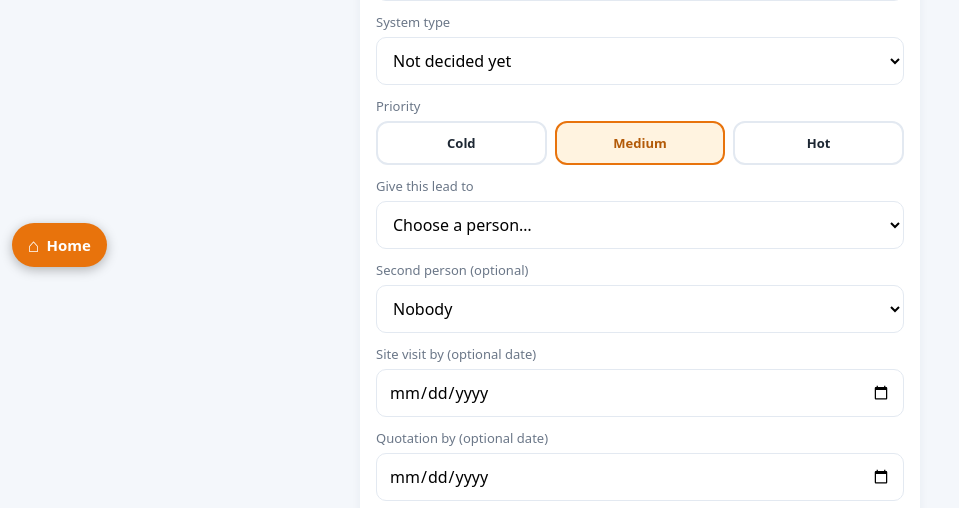
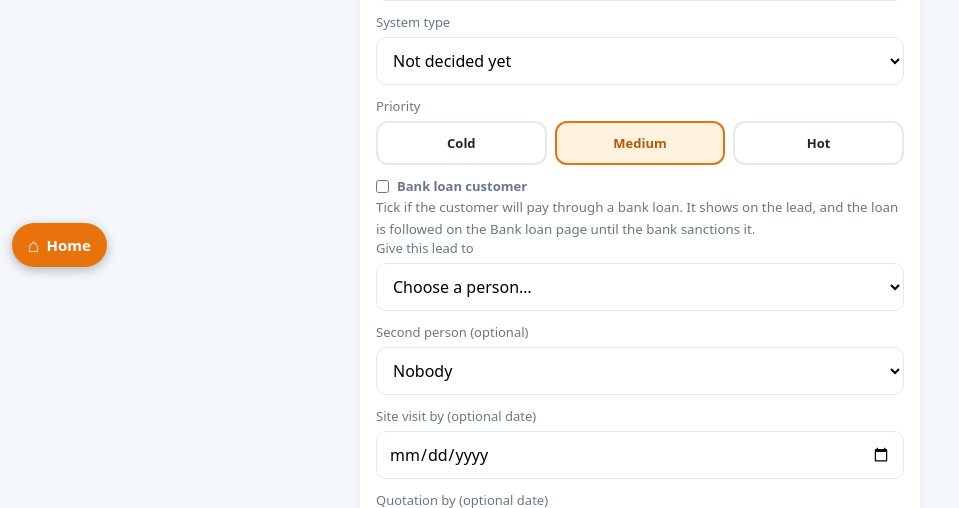
Before and after one commit to rendha/dehlsen-portal, a Django app: page /leads/add/ in a window 1280 px wide. Shown: the part 519-1027 px from the top of the page, without its empty margins (0-959 px from the left). Run offline with Django 5.2, Linux system fonts and the light colour scheme; the visitor is signed in with stand-in values (Sample User, id 1); data comes from the database, SQL or seed files in the repository; data that the repository does not hold is empty; parts of the project's set-up code (start-up, migrations or seed data) failed here and were passed over.

Commit message:
bank loan

```diff
--- a/finance/forms.py
+++ b/finance/forms.py
@@ -71,8 +71,8 @@ class VendorForm(forms.ModelForm):
 class ProformaForm(FileMixin, forms.ModelForm):
     class Meta:
         model = Proforma
-        fields = ["vendor", "number", "date", "company", "delivery_to", "customer_name", "description", "amount", "pdf_link"]
-        widgets = {"date": DateInput()}
+        fields = ["vendor", "number", "date", "buy_by", "company", "delivery_to", "customer_name", "description", "amount", "pdf_link"]
+        widgets = {"date": DateInput(), "buy_by": DateInput()}
 
     def __init__(self, *a, **kw):
         super().__init__(*a, **kw)
--- a/finance/templates/finance/proforma.html
+++ b/finance/templates/finance/proforma.html
@@ -2,7 +2,7 @@
 {% block content %}
 <div class="card"><h3 style="margin:0 0 10px">Proforma {{ pf.number|default:"(no number)" }} &middot; {{ pf.vendor.name }}</h3>
 <dl class="kv"><dt>Status</dt><dd><span class="tag {% if pf.status == 'pending' %}a{% elif pf.status == 'invoiced' %}g{% endif %}">{{ pf.get_status_display }}</span>{% if pf.status_note %} {{ pf.status_note }}{% endif %}</dd>
-<dt>Date</dt><dd>{{ pf.date|date:"d M Y" }}</dd><dt>Company</dt><dd>{{ pf.company }}</dd><dt>Deliver to</dt><dd>{{ pf.delivery_to }}{% if pf.customer_name %} &middot; {{ pf.customer_name }}{% endif %}</dd>
+<dt>Date</dt><dd>{{ pf.date|date:"d M Y" }}</dd><dt>Buy by</dt><dd>{% if pf.buy_by %}{{ pf.buy_by|date:"d M Y" }}{% if pf.buy_days is not None %} &middot; {% if pf.buy_days < 0 %}<span class="tag r">date passed</span>{% elif pf.buy_days <= 3 %}<span class="tag a">{{ pf.buy_days }} day{{ pf.buy_days|pluralize }} left</span>{% else %}{{ pf.buy_days }} days left{% endif %}{% endif %}{% else %}Not set{% endif %}</dd><dt>Company</dt><dd>{{ pf.company }}</dd><dt>Deliver to</dt><dd>{{ pf.delivery_to }}{% if pf.customer_name %} &middot; {{ pf.customer_name }}{% endif %}</dd>
 <dt>Material</dt><dd>{{ pf.description|default:"-" }}</dd><dt>Amount (incl. GST)</dt><dd><b>&#8377; {{ pf.amount|inr }}</b></dd><dt>Advance paid</dt><dd>&#8377; {{ pf.advance_paid|inr }}</dd><dt>Balance</dt><dd><b>&#8377; {{ pf.balance|inr }}</b></dd>
 {% if att %}<dt>File</dt><dd><a href="{% url 'fin_file' att.pk %}" target="_blank" rel="noopener">{{ att.name }}</a></dd>{% endif %}
 {% if pf.pdf_link %}<dt>PDF</dt><dd><a href="{{ pf.pdf_link }}" target="_blank" rel="noopener">open</a></dd>{% endif %}
--- a/finance/templates/finance/proformas.html
+++ b/finance/templates/finance/proformas.html
@@ -7,8 +7,8 @@
 {% for k, l in statuses %}<option value="{{ k }}"{% if status == k %} selected{% endif %}>{{ l }}</option>{% endfor %}<option value="all"{% if status == 'all' %} selected{% endif %}>All</option></select>
 <span class="sp"></span>{% if can_add_pf %}<a class="btn auto" href="{% url 'fin_proforma_new' %}">+ Proforma</a>{% endif %}
 </form>
-<div class="scroll"><table class="t"><tr><th>Date</th><th>Vendor</th><th>Proforma</th><th>Company</th><th>For</th><th class="n">Amount</th><th class="n">Advance paid</th><th class="n">Balance</th><th>Status</th></tr>
+<div class="scroll"><table class="t"><tr><th>Date</th><th>Vendor</th><th>Proforma</th><th>Company</th><th>For</th><th>Buy by</th><th class="n">Amount</th><th class="n">Advance paid</th><th class="n">Balance</th><th>Status</th></tr>
 {% for p in rows %}<tr><td>{{ p.date|date:"d M" }}</td><td><a href="{% url 'fin_proforma' p.pk %}">{{ p.vendor.name }}</a></td><td>{{ p.number|default:"-" }}</td><td>{{ p.company }}</td>
 <td>{{ p.customer_name|default:p.delivery_to }}{% if p.description %}<br><small>{{ p.description }}</small>{% endif %}</td>
-<td class="n">{{ p.amount|inr }}</td><td class="n">{{ p.advance_paid|inr }}</td><td class="n"><b>{{ p.balance|inr }}</b></td><td><span class="tag {% if p.status == 'pending' %}a{% elif p.status == 'rejected' or p.status == 'cancelled' %}r{% elif p.status == 'invoiced' %}g{% endif %}">{{ p.get_status_display }}</span></td></tr>
-{% empty %}<tr><td colspan="9">No proformas.</td></tr>{% endfor %}</table></div></div>{% endblock %}
+<td>{% if p.buy_by %}{{ p.buy_by|date:"d M Y" }}{% if p.buy_days is not None %}<br>{% if p.buy_days < 0 %}<span class="tag r">date passed</span>{% elif p.buy_days <= 3 %}<span class="tag a">{{ p.buy_days }} day{{ p.buy_days|pluralize }} left</span>{% else %}<small>{{ p.buy_days }} days left</small>{% endif %}{% endif %}{% else %}-{% endif %}</td><td class="n">{{ p.amount|inr }}</td><td class="n">{{ p.advance_paid|inr }}</td><td class="n"><b>{{ p.balance|inr }}</b></td><td><span class="tag {% if p.status == 'pending' %}a{% elif p.status == 'rejected' or p.status == 'cancelled' %}r{% elif p.status == 'invoiced' %}g{% endif %}">{{ p.get_status_display }}</span></td></tr>
+{% empty %}<tr><td colspan="10">No proformas.</td></tr>{% endfor %}</table></div></div>{% endblock %}
--- a/portal/templates/portal/lead_new.html
+++ b/portal/templates/portal/lead_new.html
@@ -52,6 +52,8 @@
 <input type="radio" name="priority" id="p2" value="medium" {% if values.priority == "medium" %}checked{% endif %}><label class="medium" for="p2">Medium</label>
 <input type="radio" name="priority" id="p3" value="hot" {% if values.priority == "hot" %}checked{% endif %}><label class="hot" for="p3">Hot</label>
 </div>
+<label style="display:flex;align-items:center;gap:8px;margin-top:10px"><input type="checkbox" name="bank_loan" value="1" {% if values.bank_loan %}checked{% endif %} style="width:auto;margin:0"> <b>Bank loan customer</b></label>
+<small style="color:var(--mut)">Tick if the customer will pay through a bank loan. It shows on the lead, and the loan is followed on the Bank loan page until the bank sanctions it.</small>
 <label for="to">Give this lead to</label>
 <select id="to" name="assigned_to" required><option value="">Choose a person…</option>{% for p in people %}<option value="{{ p.id }}" {% if values.assigned_to == p.id|stringformat:"s" %}selected{% endif %}>{{ p.name }}</option>{% endfor %}</select>
 <label for="to2">Second person (optional)</label>
--- a/portal/templates/portal/leads.html
+++ b/portal/templates/portal/leads.html
@@ -66,7 +66,7 @@
 </div>
 {% for l in items %}<div class="lead {% if l.lost %}lost{% elif l.done %}done{% endif %}">
 <div class="b">{% if l.lost %}<span class="stt lost">Lost</span>{% elif l.done %}<span class="stt done">&#10004; Completed</span>{% else %}<span class="stt">Assigned{% if l.assigned_to %} &middot; {{ l.assigned_to.first_name|default:l.assigned_to.username }}{% endif %}</span>{% endif %}<span class="p {{ l.priority }}">{{ l.get_priority_display }}</span> {% for n in l.need_list %}<span class="tag">{{ n }}</span>{% endfor %}{% for c in l.type_chips %}<span class="tag">{{ c }}</span>{% endfor %}
-<b style="display:block;margin-top:4px">{{ l.customer_name }}{% if l.lead_no %} <small style="font-weight:500;color:var(--mut)">{{ l.lead_no }}</small>{% endif %}</b>
+<b style="display:block;margin-top:4px">{{ l.customer_name }}{% if l.lead_no %} <small style="font-weight:500;color:var(--mut)">{{ l.lead_no }}</small>{% endif %}{% if l.loan %} <a href="{% url 'loan_detail' l.id %}" style="text-decoration:none;font-size:11px;font-weight:700;padding:2px 8px;border-radius:99px;background:#e8f0fe;color:#1a56b0;border:1px solid #b9cdf3">&#127974; Bank loan &middot; {{ l.loan.get_status_display }}</a>{% endif %}</b>
 <small>{% if l.phone %}<a href="tel:{{ l.phone }}">{{ l.phone }}</a>{% endif %}{% if l.phone and l.area %} · {% endif %}{{ l.area }}</small>
 {% if l.note %}<small>{{ l.note }}</small>{% endif %}
 {% for d in l.dates %}<small class="ldate {{ d.state }}">&#128197; {% if d.state == "done" %}&#10003; {% endif %}{{ d.text }}</small>{% endfor %}
--- a/portal/views.py
+++ b/portal/views.py
@@ -15,7 +15,7 @@ from django.views.decorators.http import require_POST
 
 from . import dashboard, notify, payments, sales
 from .models import Collection, Payment
-from .models import Lead, LeadEvent, SiteDetails, SitePhoto, PushSubscription, Task, TaskType
+from .models import BankLoan, Lead, LeadEvent, SiteDetails, SitePhoto, PushSubscription, Task, TaskType
 
 CACHE_VERSION = "2"            # change when the icons or the offline page change, so phones fetch the new ones
 
@@ -50,7 +50,7 @@ def leads(request):
     head = _is_lead_head(request.user)
     by = "assigned" if request.GET.get("by") == "assigned" else "entered"
     field = "assigned_to_id" if by == "assigned" else "entered_by_id"
-    base = Lead.objects.select_related("entered_by", "assigned_to", "assigned_to2", "site").prefetch_related("events__by")
+    base = Lead.objects.select_related("entered_by", "assigned_to", "assigned_to2", "site", "loan").prefetch_related("events__by")
     who = request.GET.get("who", "")
     prio = request.GET.get("p", "")
     if prio not in ("hot", "medium", "cold"):
@@ -507,11 +507,25 @@ def lead_type(request, pk):
     return redirect(request.POST.get("next_url") if (request.POST.get("next_url") or "").startswith("/leads/") else "leads")
 
 
+
+def _set_loan(lead, user, want):
+    """Tick / untick 'Bank loan customer' on a lead.  Ticking opens the loan file (documents stage); unticking removes it only if nothing was entered yet."""
+    from . import loans
+    from .models import BankLoan
+    loan = BankLoan.objects.filter(lead=lead).first()
+    if want and loan is None:
+        BankLoan.objects.create(lead=lead, owner=loans._owner_default())
+        _lead_log(lead, user, "note", "marked as a bank loan customer", alert=False)
+    elif not want and loan is not None and loan.status == BankLoan.DOCS and not (loan.bank or loan.branch or loan.amount or loan.notes or loan.applied_on):
+        loan.delete()
+        _lead_log(lead, user, "note", "no longer a bank loan customer", alert=False)
+
+
 def lead_new(request):
     people = [u for u in User.objects.filter(is_active=True).order_by("first_name", "username")]
     error = ""
     values = {"customer_name": "", "phone": "", "area": "", "need_choice": "call", "other_text": "", "priority": "medium", "note": "", "assigned_to": "", "assigned_to2": "",
-              "customer_type": "", "dcr_choice": "", "system_type": "", "system_other": "", "map_link": "", "site_visit_by": "", "quotation_by": ""}
+              "customer_type": "", "dcr_choice": "", "system_type": "", "system_other": "", "map_link": "", "site_visit_by": "", "quotation_by": "", "bank_loan": ""}
     if request.method == "POST":
         values = {k: request.POST.get(k, "").strip() for k in values}
         person = User.objects.filter(pk=values["assigned_to"], is_active=True).first() if values["assigned_to"].isdigit() else None
@@ -547,6 +561,7 @@ def lead_new(request):
                 except Exception:
                     pass
             _save_bill(lead, request.FILES.getlist("bill"))
+            _set_loan(lead, request.user, bool(values["bank_loan"]))
             for target in (person, person2):
               if target and target.id != request.user.id:
                 try:
@@ -595,7 +610,8 @@ def lead_edit(request, pk):
               "priority": obj.priority, "note": obj.note, "assigned_to": str(obj.assigned_to_id or ""), "assigned_to2": str(obj.assigned_to2_id or ""),
               "customer_type": obj.customer_type, "dcr_choice": obj.dcr_choice, "system_type": obj.system_type, "system_other": obj.system_other,
               "map_link": obj.map_link, "site_visit_by": obj.site_visit_by.isoformat() if obj.site_visit_by else "",
-              "quotation_by": obj.quotation_by.isoformat() if obj.quotation_by else ""}
+              "quotation_by": obj.quotation_by.isoformat() if obj.quotation_by else "",
+              "bank_loan": "1" if BankLoan.objects.filter(lead=obj).exists() else ""}
     if request.method == "POST":
         values = {k: request.POST.get(k, "").strip() for k in values}
         person = User.objects.filter(pk=values["assigned_to"], is_active=True).first() if values["assigned_to"].isdigit() else None
@@ -627,6 +643,7 @@ def lead_edit(request, pk):
                 if pid.isdigit():
                     SitePhoto.objects.filter(lead=obj, pk=int(pid), caption=BILL).delete()
             added = _save_bill(obj, request.FILES.getlist("bill"))
+            _set_loan(obj, request.user, bool(values["bank_loan"]))
             try:
                 lead_dates.sync_tasks(obj, request.user)
             except Exception:
```
Also changed, not shown: finance/models.py (+8 -0 lines), finance/migrations/0003_proforma_buy_by.py (added).
